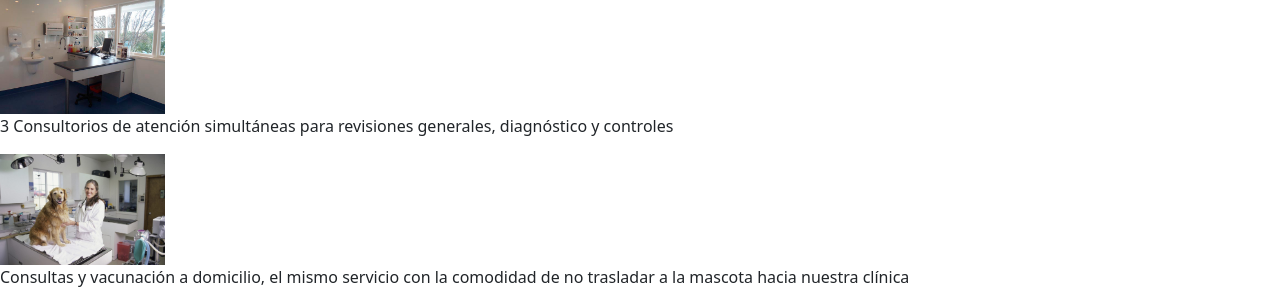
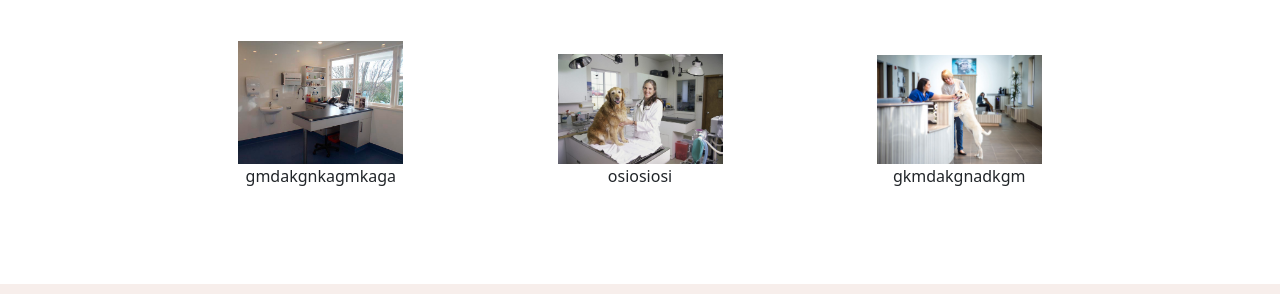
Before and after one commit to LLorello/Desafio2-veterinaria, a plain HTML site: page index.html in a window 1280 px wide. Shown: the part 444-738 px from the top of the page. Drawn offline with nearby package versions, Linux system fonts and the light colour scheme.

Commit message:
Centrando imagenes

```diff
--- a/index.html
+++ b/index.html
@@ -55,21 +55,24 @@
     <div class="servicios">
       <h2 class="titulo-servicios">Servicios</h2>
 
+      <div class="imagenes">
+
         <div class="servicios-imagen1">
           <img src="imagen1.jpg" alt="veterinaria" width=165px>
-        <p>3 Consultorios de atención simultáneas para revisiones generales, diagnóstico y controles</p>
+          <article>gmdakgnkagmkaga</article>
         </div>
 
         <div class="servicios-imagen2">
           <img src="imagen2.jpg" alt="veterinaria" width="165px">
-        <p> Consultas y vacunación a domicilio, el mismo servicio con la comodidad de no trasladar a
-          la mascota hacia nuestra clínica</p>
+          <article>osiosiosi</article>
         </div>
+
 
         <div class="servicios-imagen3">
           <img src="imagen3.jpg" alt="veterinaria" width="165px">
-        <p> Electrocardiograma, interconsultas con Médicos Veterinarios especialistas en Cardiología
-          Servicio de odontología, limpieza de dientes por ultrasonido</p>
+          <article>gkmdakgnadkgm</article>
+        </div>
+
       </div>
 
 
--- a/mystylee.css
+++ b/mystylee.css
@@ -27,21 +27,35 @@ body{
     color: #FF0000;
 }
 
-.servicios div{
-    display: inline-block;
+.servicios{
+    margin-bottom: 75px;
 }
 
-.servicios-imagen1P{
+.imagenes{
+    text-align:center;
+    padding-top: 50px;
+}
+
+
+.servicios-imagen1{
+    display: inline-block;
 
 }
 
 
 .servicios-imagen2{
+    display: inline-block;
+    margin-left: 150px;
+    margin-right: 150px;
+
 }
 
 
+
 .servicios-imagen3{
+    display: inline-block;
 }
+
 
 .titulo-servicios{
     text-align:center;
```
Lines whose indentation alone changed are shown as unchanged.
